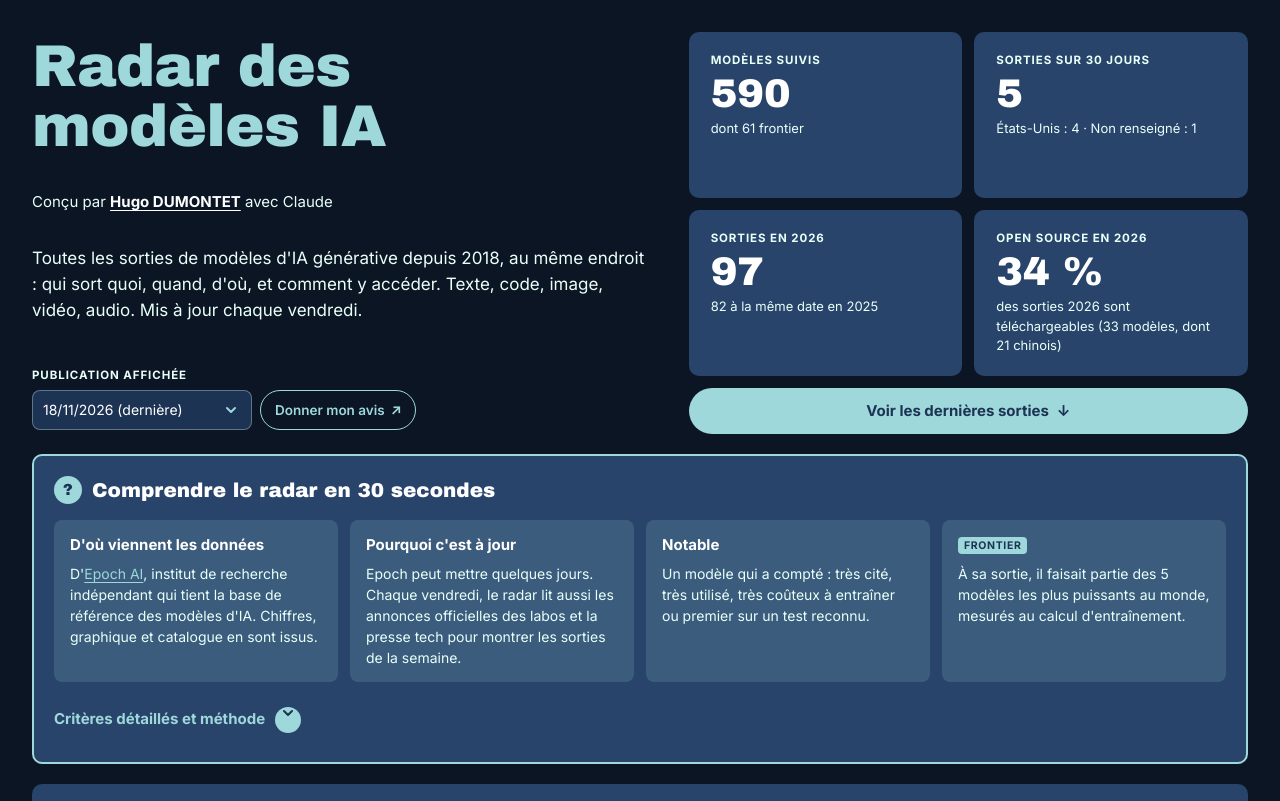
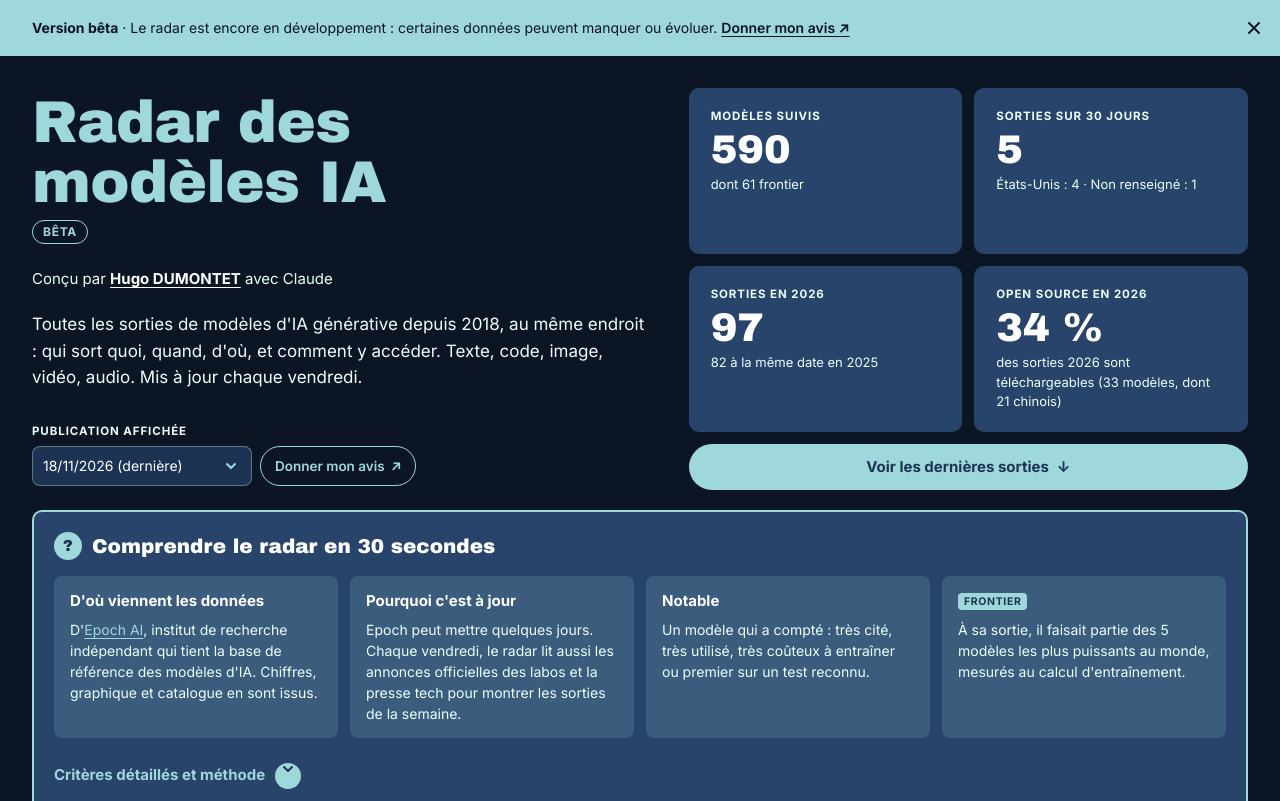
Before and after one commit to hugodumontet/radar-ia-generative, a plain HTML site: page index.html in a window 1280 px wide. Shown: the top 801 px of the page. Drawn offline with Linux system fonts and the light colour scheme.

Commit message:
Passe en v19 : bande « Version bêta » réglable et pastille à côté du titre
Co-Authored-By: Claude Opus 5.5 <noreply@anthropic.com>
Claude-Session: https://claude.ai/code/session_015CAKdmiEhmixv4vJ4tfyt1

```diff
--- /dev/null
+++ b/bandeau.json
@@ -0,0 +1,6 @@
+{
+  "actif": true,
+  "pastille": true,
+  "message": "Le radar est encore en développement : certaines données peuvent manquer ou évoluer.",
+  "version": "2026-11-19"
+}
--- a/index.html
+++ b/index.html
@@ -349,15 +349,35 @@ summary>span:first-child{display:flex;flex-direction:column;gap:2px;min-width:0}
   .urank .px{flex-direction:row;flex-wrap:wrap;gap:0 12px;margin-top:3px}
   .usubs li{width:100%}.ulab{width:100%}
 }
+/* ---------- v19 : bande « en développement » et pastille Bêta ---------- */
+.bandeau{background:var(--fond);color:var(--nuit);font-size:14px;line-height:1.4}
+.bandeau-in{max-width:1800px;margin:0 auto;display:flex;align-items:center;gap:8px 12px;padding:6px 4px 6px max(clamp(16px,2.5vw,40px),env(safe-area-inset-left,0px))}
+.bandeau p{margin:0;flex:1 1 auto;min-width:0;padding:6px 0}
+.bandeau strong{font-weight:700}
+.bandeau a{color:var(--nuit);font-weight:600;text-decoration:underline;white-space:nowrap}
+.bandeau a:hover{color:var(--marine)}
+.bandeau :focus-visible{outline-color:var(--nuit)}
+.bandeau-x{flex:0 0 auto;width:44px;height:44px;margin-right:max(0px,env(safe-area-inset-right,0px));display:grid;place-items:center;border:0;border-radius:50%;background:none;color:var(--nuit);cursor:pointer}
+.bandeau-x:hover{background:rgba(11,21,36,.1)}
+.titre{display:flex;align-items:center;flex-wrap:wrap;gap:8px 14px}
+.beta{display:inline-flex;align-items:center;padding:3px 10px;border:1px solid var(--fond);border-radius:var(--r-pilule);color:var(--fond);font-size:12px;font-weight:700;letter-spacing:.06em;text-transform:uppercase;line-height:1.3;white-space:nowrap}
+@media (max-width:599px){.bandeau{font-size:13.5px}}
 </style>
 <style>:root{padding-top:env(safe-area-inset-top,0px);padding-bottom:env(safe-area-inset-bottom,0px)}body{margin:0}img{max-width:100%}[hidden]{display:none!important}</style>
 </head>
 <body>
 
+<aside class="bandeau" id="bandeau" aria-label="Information sur le radar" hidden>
+  <div class="bandeau-in">
+    <p><strong>Version bêta</strong> · <span id="bandeau-msg">Le radar est encore en développement : certaines données peuvent manquer ou évoluer.</span> <a href="https://tally.so/r/GeekNe" target="_blank" rel="noopener">Donner mon avis <span aria-hidden="true">↗</span></a></p>
+    <button type="button" class="bandeau-x" id="bandeau-x" aria-label="Fermer ce bandeau"><svg width="18" height="18" viewBox="0 0 18 18" aria-hidden="true"><path d="M4 4l10 10M14 4L4 14" stroke="currentColor" stroke-width="2" stroke-linecap="round"/></svg></button>
+  </div>
+</aside>
+
 <div class="wrap">
   <header class="hero">
     <div class="hero-txt">
-      <h1>Radar des modèles IA</h1>
+      <div class="titre"><h1>Radar des modèles IA</h1><span class="beta" id="beta" title="Le radar est encore en développement">Bêta</span></div>
       <p class="byline">Conçu par <a href="https://www.linkedin.com/in/hugodumontet/" target="_blank" rel="noopener">Hugo DUMONTET</a> avec Claude</p>
       <p class="sub">Toutes les sorties de modèles d'IA générative depuis 2018, au même endroit : qui sort quoi, quand, d'où, et comment y accéder. Texte, code, image, vidéo, audio. Mis à jour chaque vendredi.</p>
       <div class="stamp">
@@ -855,6 +875,21 @@ fetch("snapshots.json").then(r=>r.ok?r.json():Promise.reject()).catch(()=>[{date
   $("snap").addEventListener("change",e=>loadSnapshot(e.target.value).catch(fail));
   return loadSnapshot(SNAPS[0].file);
 }).catch(fail);
+/* v19 : bande « en développement », pilotée par bandeau.json (actif, pastille, message, version) */
+(function(){
+  const b=$("bandeau"),K="radar-bandeau-ferme";
+  const lire=()=>{try{return localStorage.getItem(K)}catch(e){return null}};
+  fetch("bandeau.json",{cache:"no-store"}).then(r=>r.ok?r.json():null).catch(()=>null).then(c=>{
+    if(!c)return;
+    if(c.pastille===false)$("beta").hidden=true;
+    if(!c.actif)return;
+    const v=String(c.version||"1");
+    if(lire()===v)return;
+    if(c.message)$("bandeau-msg").textContent=c.message;
+    b.hidden=false;
+    $("bandeau-x").addEventListener("click",()=>{b.hidden=true;try{localStorage.setItem(K,v)}catch(e){}$("snap").focus({preventScroll:true})});
+  });
+})();
 </script>
 
 </body>
```
Also changed, not shown: 1 other file.
